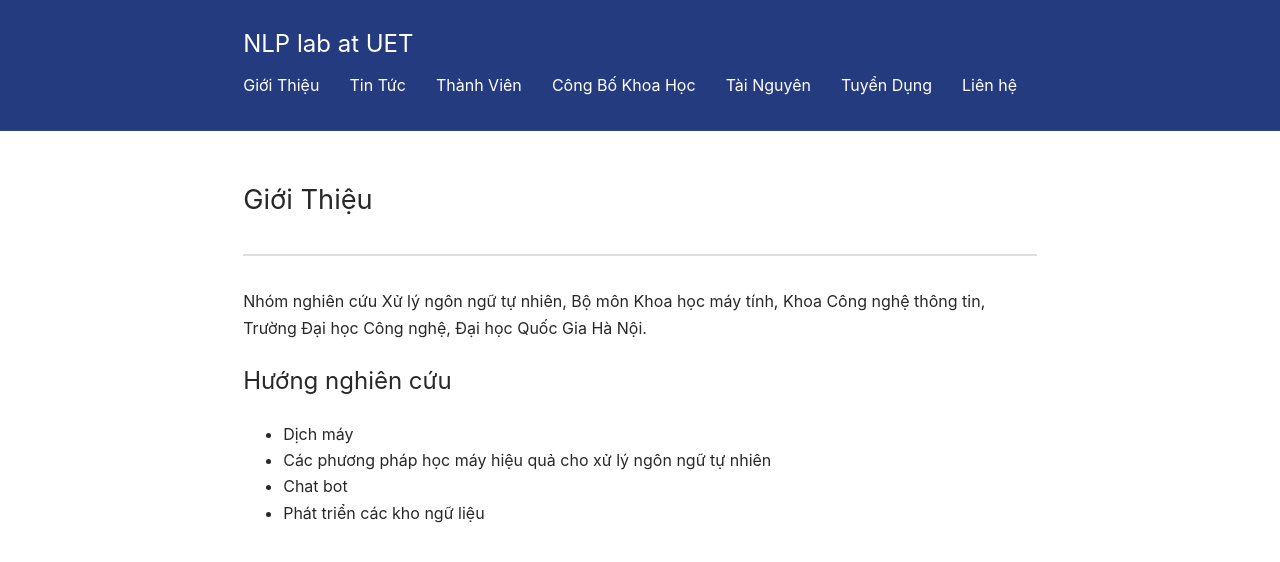
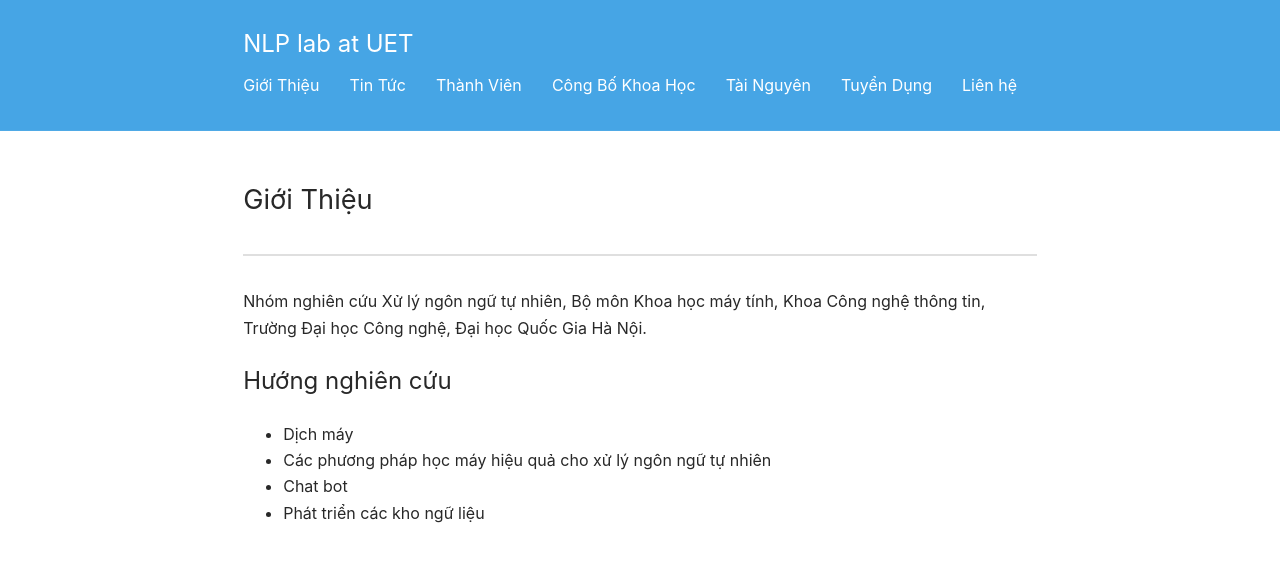
Before and after one commit to uetnlp/uetnlp.github.io, a Jekyll site: the page built from index.html, in a window 1280 px wide. Shown: the top 562 px of the page. Built offline with Jekyll 4.4.1, drawn with Linux system fonts in a browser that asks for light colours.

Commit message:
change header background

```diff
--- a/assets/css/theme.sass
+++ b/assets/css/theme.sass
@@ -13,7 +13,7 @@ body > header, article, body > footer
 {% if site.dark_header %}
 
 body > header
-  background: #253B80
+  background: #46A5E5
   color: #fff
   border-bottom: 1px solid rgba(255, 255, 255, .05)
 
```
